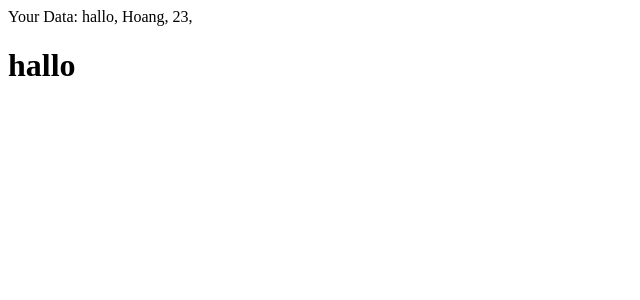
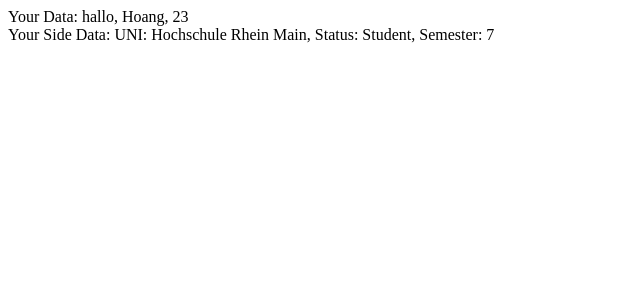
Before and after one commit to HoangHaVu/React_Exercise, a Next.js app: page / in a window 1280 px wide. Shown: the top 300 px of the page, without its empty margins (0-640 px from the left). Built offline with nearby package versions, Linux system fonts and the light colour scheme.

Commit message:
second commit

```diff
--- a/src/components/MainComponent/MainComponent.tsx
+++ b/src/components/MainComponent/MainComponent.tsx
@@ -1,4 +1,5 @@
 import React from 'react';
+import SideComponent from "../SideComponent/SideComponent"
 
 interface MainComponentProps {
     firstName : string;
@@ -7,7 +8,9 @@
 }
 
 const MainComponent: React.FunctionComponent<MainComponentProps> = ({firstName,lastName,age,children}) => {
-    return <main>Your Data: {firstName}, {lastName}, {age}, {children}  </main>;
+    return <main>Your Data: {firstName}, {lastName}, {age}
+        <SideComponent university="Hochschule Rhein Main" semester={7} status="Student"/>
+      </main>;
 }
 
 export default MainComponent;
--- /dev/null
+++ b/src/components/SideComponent/SideComponent.tsx
@@ -0,0 +1,13 @@
+import React from 'react';
+
+interface SideComponentProps {
+    university : string;
+    status : string;
+    semester : number;
+}
+
+const SideComponent: React.FunctionComponent<SideComponentProps> = ({university,status,semester}) => {
+    return <main>Your Side Data:  UNI: {university}, Status: {status}, Semester: {semester}  </main>;
+}
+
+export default SideComponent;
```
